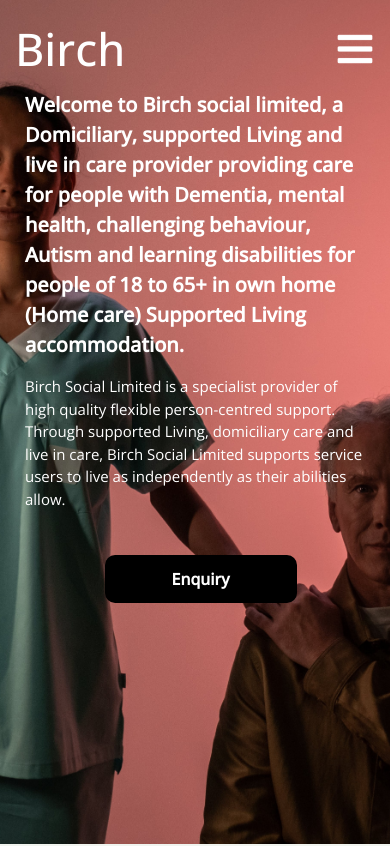
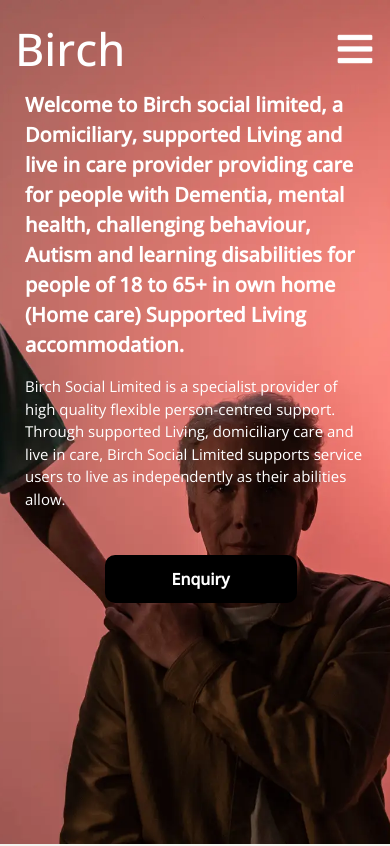
Before and after one commit to dimz-hub/elder-care, a React (Create React App) app: page / in a window 390 px wide. Shown: the top 846 px of the page. Built offline with nearby package versions, Linux system fonts and the light colour scheme; no server answers.

Commit message:
blur background

```diff
--- a/src/Components/TopPage.jsx
+++ b/src/Components/TopPage.jsx
@@ -1,16 +1,26 @@
-import React from 'react'
+import React, {useState} from 'react'
 import Navbar from './Navbar'
 import Hero from './Hero'
 
 export default function TopPage({scrolled, topRef}) {
 
+const  [loaded, setLoaded] = useState(false)
 
+ function handleImageLoad () {
+  setLoaded(true)
+ }
 
   return (
     <div  className='toppage'>
 
-    <div className='hero h-[100vh] w-[100vw]'>
-      <div className='hero-container xs:z-20'>
+    <div className={`hero h-[100vh] w-[100vw] ${loaded? 'loaded' : ''}  `}>
+      <img
+      onLoad={handleImageLoad}
+      src='images/elder-sunset.jpg'
+      style={{display:'none'}}
+      />
+      <div className='content hero-container xs:z-20'>
+
         <div  className='fixed top-0 left-0 navbar-main xs:absolute'>
 
         <Navbar scrolled = {scrolled}  />
--- a/src/index.css
+++ b/src/index.css
@@ -42,10 +42,31 @@
 
 
 .hero{
-  background: url('../public/images/nurse4.webp') center/cover no-repeat;
+
   height: 100vh;
   width: 100vw;
   position:relative
+}
+
+.hero::before{
+  content: '';
+  position: absolute;
+  top:0;
+  left: 0;
+  width: 100%;
+  height: 100%;
+  background: url('../public/images/nurse4.webp') center/cover no-repeat;
+  filter: blur(10px);
+
+}
+
+.hero.loaded::before{
+  filter: none;
+}
+
+.content{
+  position:relative;
+  z-index:1
 }
 
 .hero-container{
```
Also changed, not shown: public/images/nurse4C.webp (added).
